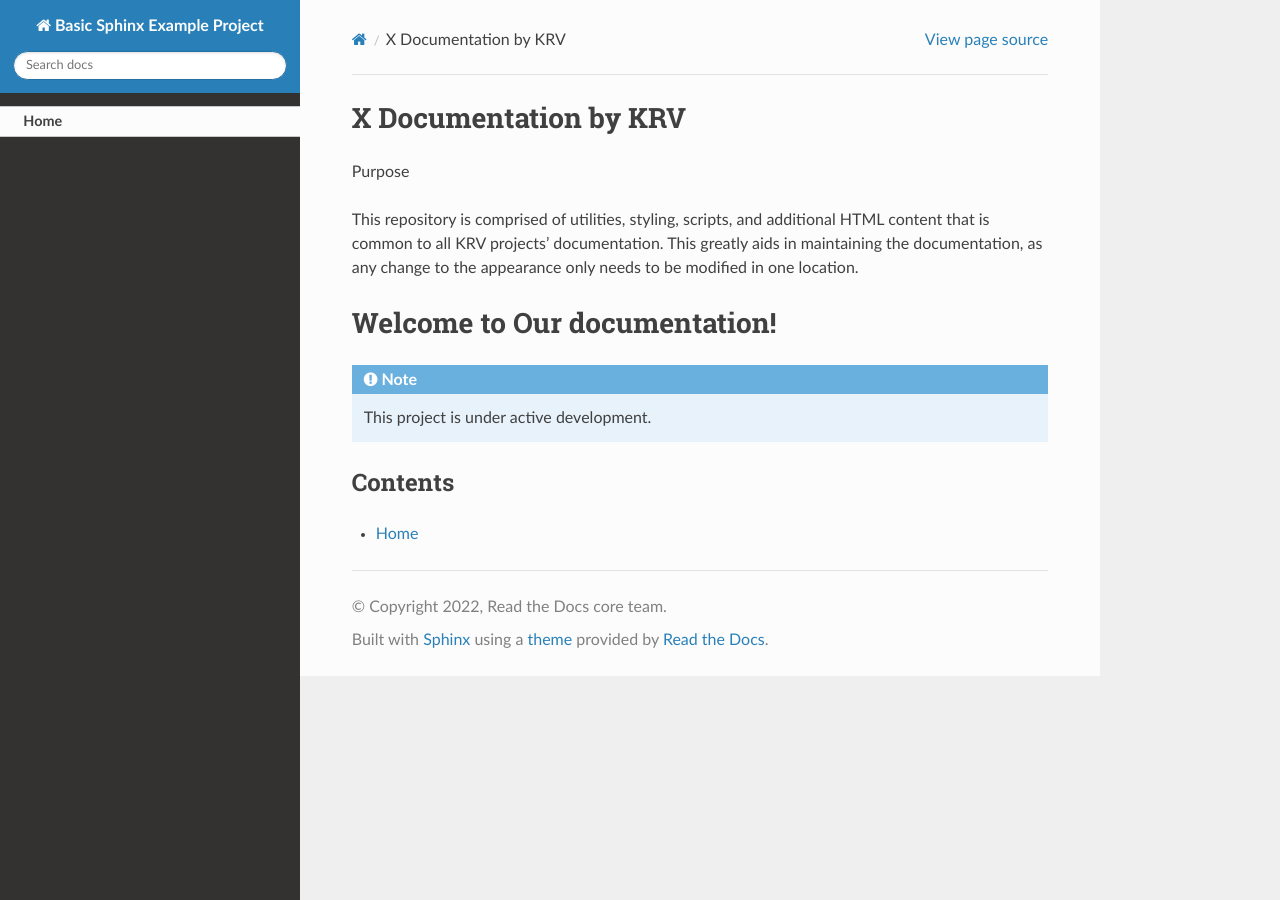
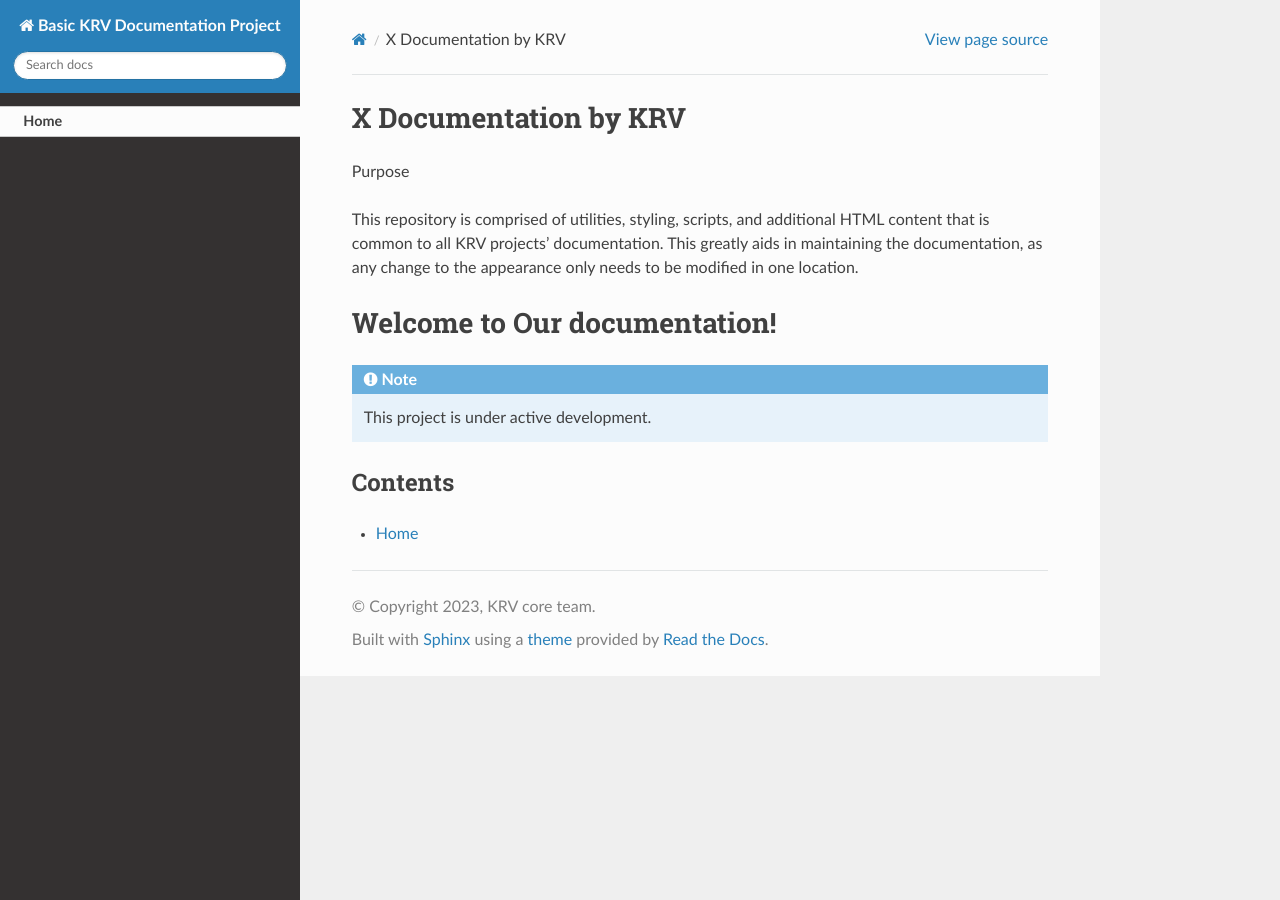
Before and after one commit to navertube/pyscenedetect, a Sphinx documentation site: the page built from docs/index.rst, in a window 1280 px wide. Built offline with Sphinx 7.4.7 and the Read the Docs theme 2.0.0, drawn with Linux system fonts in a browser that asks for light colours.

Commit message:
Update conf.py

```diff
--- a/docs/conf.py
+++ b/docs/conf.py
@@ -17,9 +17,9 @@
 
 # -- Project information -----------------------------------------------------
 
-project = "Basic Sphinx Example Project"
-copyright = "2022, Read the Docs core team"
-author = "Read the Docs core team"
+project = "Basic KRV Documentation Project"
+copyright = "2023, KRV core team"
+author = "KRV core team"
 
 
 # -- General configuration ---------------------------------------------------
```
